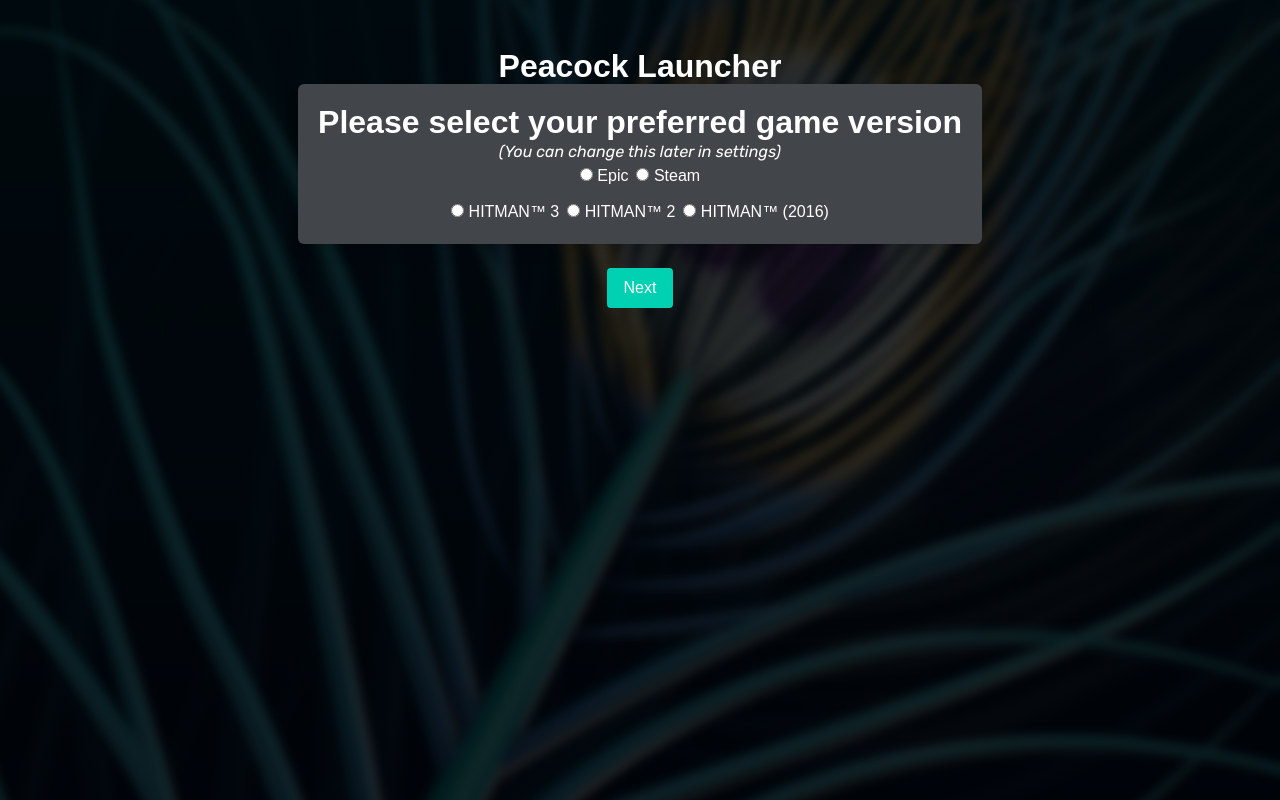
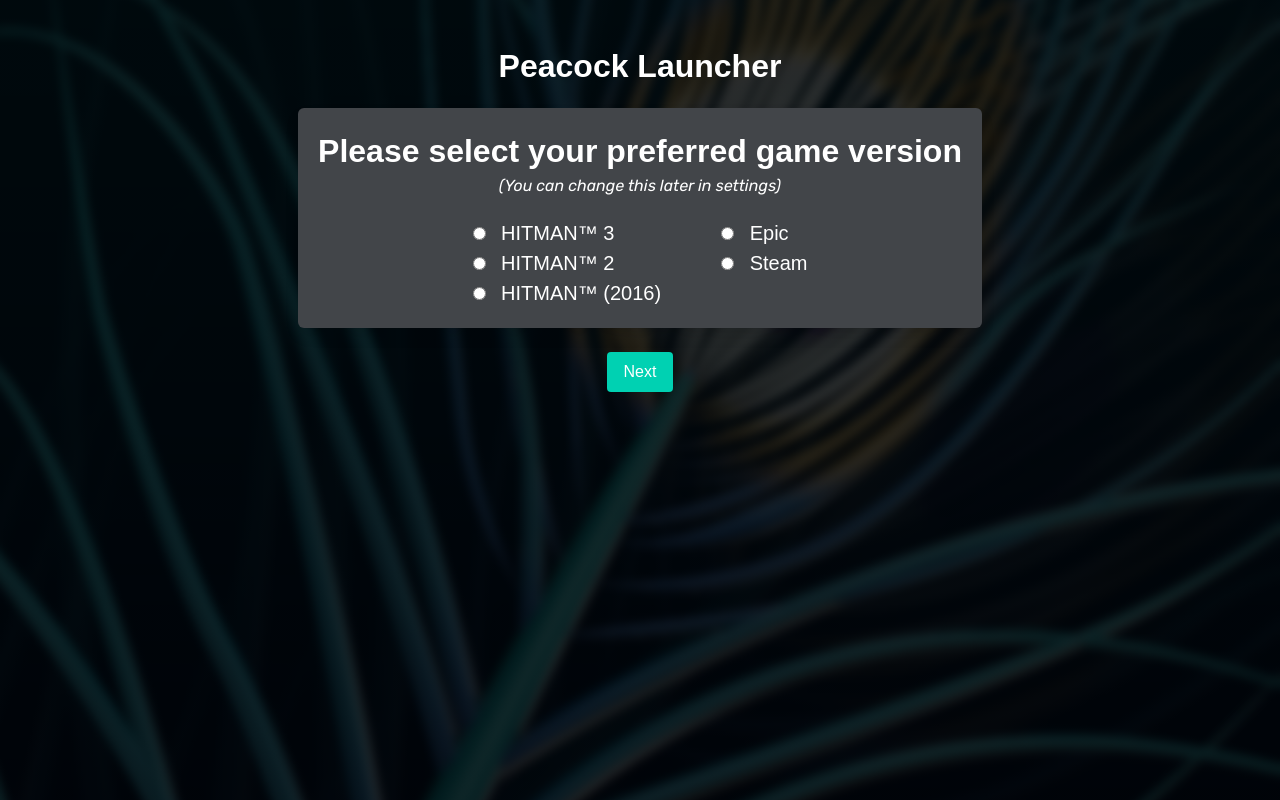
Before and after one commit to thepeacockproject/Launcher, a React (Vite) app: page / in a window 1280 px wide. Both pictures are taken after a click on the button "Begin Setup". Built offline with nearby package versions, Linux system fonts and the light colour scheme; a web font is replaced by a local one.

Commit message:
try restyling the game select page to fit the figma prototype, improve (#4)
spacing

```diff
--- a/src/components/SelectGameVersion.tsx
+++ b/src/components/SelectGameVersion.tsx
@@ -41,41 +41,39 @@
             <p>
                 <i>(You can change this later in settings)</i>
             </p>
+            <div className="control">
+                <LabelOption
+                    group="game-version"
+                    name="HITMAN&trade; 3"
+                    getSet={[version!, setVersion]}
+                />
+                <br></br>
+                <LabelOption
+                    group="game-version"
+                    name="HITMAN&trade; 2"
+                    getSet={[version!, setVersion]}
+                />
+                <br></br>
+                <LabelOption
+                    group="game-version"
+                    name="HITMAN&trade; (2016)"
+                    getSet={[version!, setVersion]}
+                />
+            </div>
 
-            <div className="field">
             <div className="control">
                 <LabelOption
                     name="Epic"
                     group="provider"
                     getSet={[platform!, setPlatform]}
                 />
+                <br></br>
                 <LabelOption
                     name="Steam"
                     group="provider"
                     getSet={[platform!, setPlatform]}
                 />
             </div>
-            </div>
-
-            <div className="field">
-                <div className="control">
-                    <LabelOption
-                        group="game-version"
-                        name="HITMAN&trade; 3"
-                        getSet={[version!, setVersion]}
-                    />
-                    <LabelOption
-                        group="game-version"
-                        name="HITMAN&trade; 2"
-                        getSet={[version!, setVersion]}
-                    />
-                    <LabelOption
-                        group="game-version"
-                        name="HITMAN&trade; (2016)"
-                        getSet={[version!, setVersion]}
-                    />
-                </div>
-            </div>
         </form>
     )
 }
--- a/src/styles/style.css
+++ b/src/styles/style.css
@@ -42,3 +42,26 @@
 .subtitle {
     margin-top: 40px !important;
 }
+
+.control {
+    display: inline-block;
+    margin-left: 30px;
+    margin-right: 30px;
+    margin-top: 20px;
+    text-align: left !important;
+    vertical-align: top;
+    font-size: 1.25em !important;
+}
+
+input[type="checkbox"],
+input[type="radio"] {
+    margin-right: 10px !important;
+}
+
+.box {
+    margin-top: 1.5rem;
+}
+
+p {
+    margin-top: 0.3rem !important;
+}
```
Also changed, not shown: .yarnrc.yml. Lines whose indentation alone changed are shown as unchanged.
